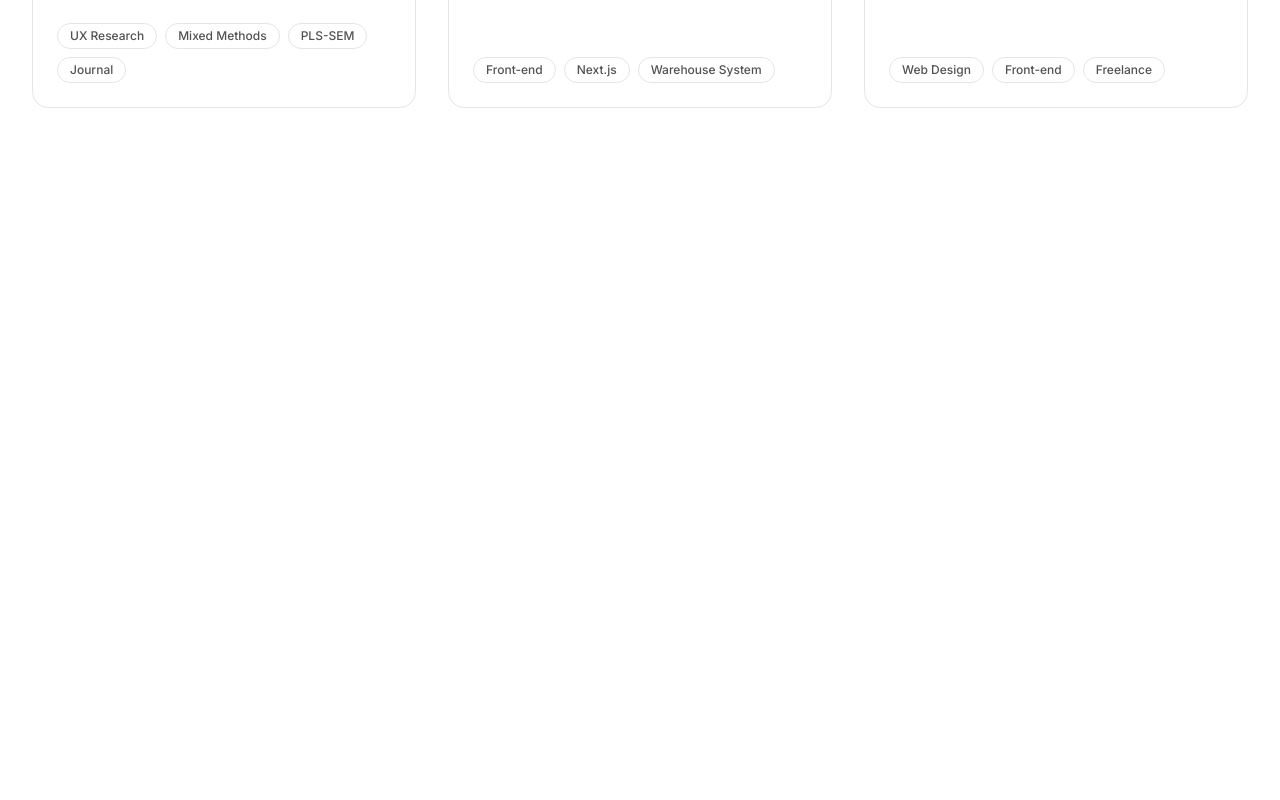
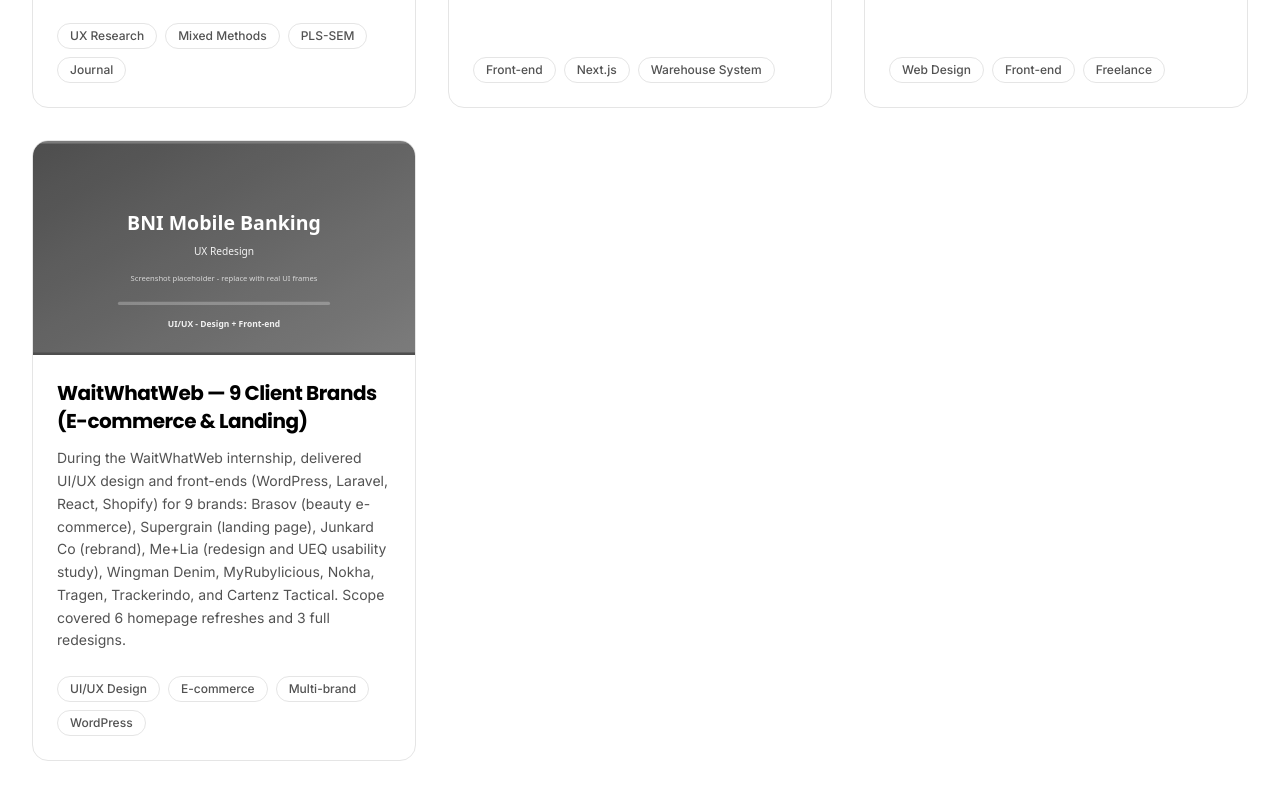
Before and after one commit to ko4lax/portofolio-2026, a Next.js app: page /projects in a window 1280 px wide. Shown: the part 1701-2501 px from the top of the page. Before the commit the page ends 1905 px from the top, so only its background shows below. Built offline with nearby package versions, Linux system fonts and the light colour scheme.

Commit message:
add WaitWhatWeb multi-brand project entry

```diff
--- a/src/app/projects/page.jsx
+++ b/src/app/projects/page.jsx
@@ -45,6 +45,13 @@
       "Designed and built a company profile website for a telecom engineering contractor under a signed agreement, turning a 15-page printed profile into web pages in 8 days, with progress updates and post-launch support.",
     image: "/projects/siliwangi.svg",
     tags: ["Web Design", "Front-end", "Freelance"],
+  },
+  {
+    title: "WaitWhatWeb — 9 Client Brands (E-commerce & Landing)",
+    description:
+      "During the WaitWhatWeb internship, delivered UI/UX design and front-ends (WordPress, Laravel, React, Shopify) for 9 brands: Brasov (beauty e-commerce), Supergrain (landing page), Junkard Co (rebrand), Me+Lia (redesign and UEQ usability study), Wingman Denim, MyRubylicious, Nokha, Tragen, Trackerindo, and Cartenz Tactical. Scope covered 6 homepage refreshes and 3 full redesigns.",
+    image: "/projects/waitwhatweb.svg",
+    tags: ["UI/UX Design", "E-commerce", "Multi-brand", "WordPress"],
   },
 ];
 
```
Also changed, not shown: public/projects/waitwhatweb.svg (added).
